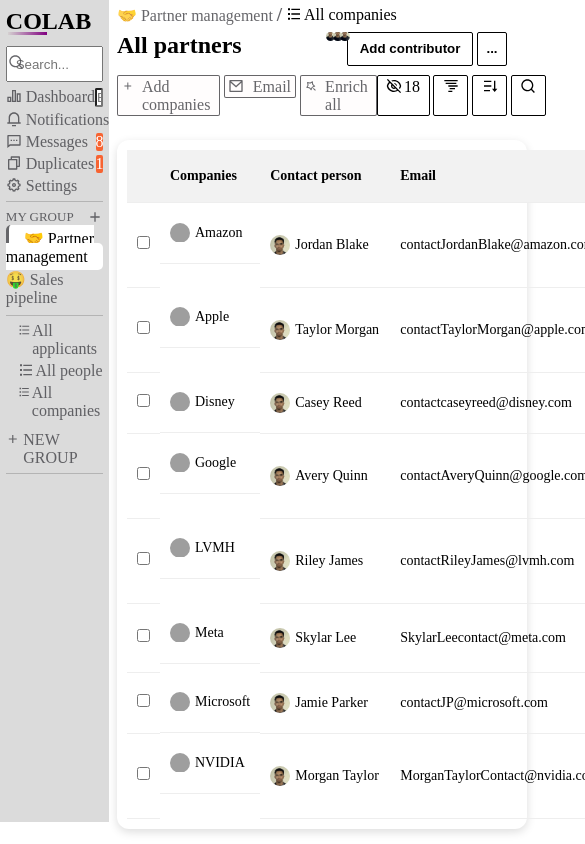
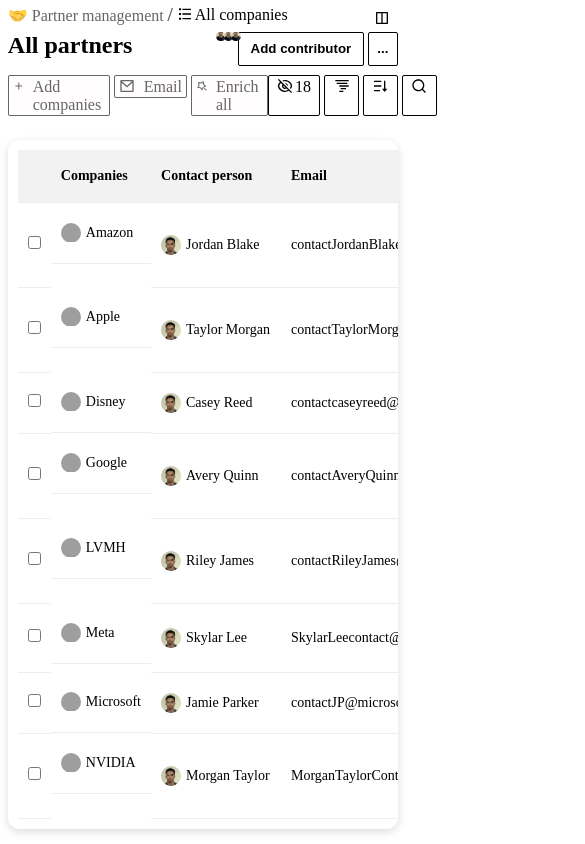
Before and after one commit to Hamza-Abouelwahab/Colab, a plain HTML site: page index.html in a window 390 px wide. Shown: the top 844 px of the page, 585 px wide, since content can reach past the window. Drawn offline with Linux system fonts and the light colour scheme; grey boxes are pictures that could not be loaded.

Commit message:
left-side responsive

```diff
--- a/index.html
+++ b/index.html
@@ -7,13 +7,20 @@
     <link rel="stylesheet" href="./public/css/app.css">
 </head>
 <body>
+    <input type="checkbox" id="print">
+    <label for="print">
+        <svg class="sidebar" xmlns="http://www.w3.org/2000/svg" viewBox="0 0 24 24" width="16" height="16" fill="currentColor"><path d="M11 5H5V19H11V5ZM13 5V19H19V5H13ZM4 3H20C20.5523 3 21 3.44772 21 4V20C21 20.5523 20.5523 21 20 21H4C3.44772 21 3 20.5523 3 20V4C3 3.44772 3.44772 3 4 3Z"></path></svg>
+    </label>
     <div class="container">
         <div class="left-side">
+            <div class="intro">
             <h2>COLAB</h2>
+            <svg xmlns="http://www.w3.org/2000/svg" viewBox="0 0 24 24" width="16" height="16" fill="currentColor"><path d="M11 5H5V19H11V5ZM13 5V19H19V5H13ZM4 3H20C20.5523 3 21 3.44772 21 4V20C21 20.5523 20.5523 21 20 21H4C3.44772 21 3 20.5523 3 20V4C3 3.44772 3.44772 3 4 3Z"></path></svg>
+            </div>
             <div class="navbar">
                 <div class="con-search">
                 <input type="search" class="search" placeholder="Search..." >
-                <svg xmlns="http://www.w3.org/2000/svg" viewBox="0 0 24 24" width="16" fill="currentColor"><path d="M18.031 16.6168L22.3137 20.8995L20.8995 22.3137L16.6168 18.031C15.0769 19.263 13.124 20 11 20C6.032 20 2 15.968 2 11C2 6.032 6.032 2 11 2C15.968 2 20 6.032 20 11C20 13.124 19.263 15.0769 18.031 16.6168ZM16.0247 15.8748C17.2475 14.6146 18 12.8956 18 11C18 7.1325 14.8675 4 11 4C7.1325 4 4 7.1325 4 11C4 14.8675 7.1325 18 11 18C12.8956 18 14.6146 17.2475 15.8748 16.0247L16.0247 15.8748Z"></path></svg>
+                <svg id="search" xmlns="http://www.w3.org/2000/svg" viewBox="0 0 24 24" width="16" fill="currentColor"><path d="M18.031 16.6168L22.3137 20.8995L20.8995 22.3137L16.6168 18.031C15.0769 19.263 13.124 20 11 20C6.032 20 2 15.968 2 11C2 6.032 6.032 2 11 2C15.968 2 20 6.032 20 11C20 13.124 19.263 15.0769 18.031 16.6168ZM16.0247 15.8748C17.2475 14.6146 18 12.8956 18 11C18 7.1325 14.8675 4 11 4C7.1325 4 4 7.1325 4 11C4 14.8675 7.1325 18 11 18C12.8956 18 14.6146 17.2475 15.8748 16.0247L16.0247 15.8748Z"></path></svg>
             </div>
             <nav>
                 <div class="cart">
--- a/public/css/app.css
+++ b/public/css/app.css
@@ -1,12 +1,12 @@
-*{
+* {
   margin: 0;
   padding: 0;
 }
-.container{
+.container {
   display: flex;
   /* height: 100vh; */
 }
-.container  .left-side{
+.container .left-side {
   height: auto;
   padding: 2vw 1.5vw;
   margin-bottom: 10px;
@@ -17,34 +17,41 @@
   gap: 3vw;
   color: #444448d0;
 }
-.left-side h2{
+.left-side .intro {
+  display: flex;
+  justify-content: space-between;
+  align-items: center;
+}
+.left-side .intro h2 {
   color: black;
   position: relative;
 }
-.left-side h2::before{
+.left-side h2::before {
   content: "";
-    width: 40%;
+  width: 95%;
   height: 3px;
-    background-image: linear-gradient(to left, purple,rgba(210, 204, 204, 0.679));
+  background-image: linear-gradient(
+    to left,
+    purple,
+    rgba(210, 204, 204, 0.679)
+  );
   position: absolute;
-    bottom:0px;
+  bottom: 0px;
   left: 2px;
-
 }
-.con-search{
+.con-search {
   display: flex;
   flex-direction: row-reverse;
   position: relative;
 }
-.con-search .search{
+.con-search .search {
   width: 100%;
   padding: 1vh 2vw;
-
 }
-.con-search > svg{
+.con-search > svg {
   position: absolute;
   top: 20%;
-    left:2%;
+  left: 2%;
 }
 
 .navbar {
@@ -52,17 +59,17 @@
   flex-direction: column;
   gap: 1.5vw;
 }
-.navbar nav{
+.navbar nav {
   display: flex;
   flex-direction: column;
   gap: 1vw;
   /* padding-bottom: 1vw; */
 }
-.navbar > nav > .cart{
+.navbar > nav > .cart {
   display: flex;
   justify-content: space-between;
 }
-.navbar > nav .cart > div{
+.navbar > nav .cart > div {
   display: flex;
   gap: 1vw;
 }
@@ -70,13 +77,13 @@ a {
   text-decoration: none;
   color: #444448d0;
 }
-.navbar > nav > .cart input{
+.navbar > nav > .cart input {
   /* background-color: aqua; */
   width: 25%;
   text-align: center;
   border-radius: 0.5vw;
 }
-.navbar > nav > .cart p{
+.navbar > nav > .cart p {
   background-color: #ff4000c6;
   width: 8%;
   color: white;
@@ -84,42 +91,40 @@ a {
   border-radius: 0.5vw;
 }
 
-.group{
+.group {
   padding: 2vw 0;
-    border-top: solid 0.5px #0000002e ;
+  border-top: solid 0.5px #0000002e;
   border-bottom: solid 0.5px #0000002e;
   display: flex;
   flex-direction: column;
   gap: 1vw;
-
 }
-.group .plus{
+.group .plus {
   display: flex;
   justify-content: space-between;
   font-size: small;
 }
-.group .box1 a{
+.group .box1 a {
   background-color: white;
-    border-left:solid #444448d0 ;
-    border-radius:5px ;
+  border-left: solid #444448d0;
+  border-radius: 5px;
   width: 100%;
   padding: 5px 15px;
   color: lab(0% 0 0);
 }
 
-.list{
+.list {
   gap: 1vw;
   display: flex;
   flex-direction: column;
-    padding-left:3vw ;
-
+  padding-left: 3vw;
 }
-.list div{
+.list div {
   display: flex;
   gap: 0.5vw;
   width: auto;
 }
-.new-gp{
+.new-gp {
   display: flex;
   gap: 1vw;
   padding-bottom: 1.5vw;
@@ -127,25 +132,25 @@ a {
 }
 
 /* * right-side */
-.container > .right-side{
+.container > .right-side {
   width: 100%;
   padding: 1vw 2vw;
 }
-.right-side .flex{
+.right-side .flex {
   display: flex;
   align-items: center;
   gap: 1vw;
 }
-.right-side .flex p{
+.right-side .flex p {
   color: #444448d0;
 }
-.right-side .flex p::after{
+.right-side .flex p::after {
   content: "/";
   padding-left: 1vw;
   font-size: larger;
   font-weight: bold;
 }
-.right-side .flex .box{
+.right-side .flex .box {
   display: flex;
   gap: 0.5vw;
   color: rgb(0, 0, 0);
@@ -153,7 +158,7 @@ a {
 .right-side .flex .box a {
   color: black;
 }
-img{
+img {
   width: 2.5vw;
   height: 2.5vw;
   object-fit: cover;
@@ -161,52 +166,50 @@ img{
   object-position: 0 -5px;
   display: flex;
 }
-.first-sd{
+.first-sd {
   padding: 1.5vw 0;
   display: flex;
   justify-content: space-between;
 }
-.profial{
+.profial {
   display: flex;
   position: relative;
   gap: 3vw;
 }
-.abs1{
+.abs1 {
   position: absolute;
-    /* position: relative; */
   left: 4%;
 }
-.abs2{
+.abs2 {
   position: absolute;
   left: 8%;
 }
-.buttons{
+.buttons {
   display: flex;
   gap: 1vw;
 }
-.buttons .btn{
-    padding:1vh 3vw;
+.buttons .btn {
+  padding: 1vh 3vw;
   background-color: white;
   border: solid 1px;
-
 }
-.buttons button{
-    padding: 1vh 1vh ;
+.buttons button {
+  padding: 1vh 1vh;
   background-color: white;
-    border: solid 1px ;
+  border: solid 1px;
   border-radius: 2px;
   font-weight: bold;
 }
-.links{
+.links {
   padding: 1vw 0;
   display: flex;
   justify-content: space-between;
 }
-.links .left-links{
+.links .left-links {
   display: flex;
   gap: 1vw;
 }
-.links .left-links a{
+.links .left-links a {
   display: flex;
   gap: 1vh;
   border: 1px solid;
@@ -214,7 +217,7 @@ img{
   background-color: rgb(255, 253, 253);
   padding: 0.3vw 1vw;
 }
-.links .right-links{
+.links .right-links {
   display: flex;
   gap: 1vw;
 }
@@ -239,7 +242,7 @@ img{
 
 table {
   width: 100%;
-  overflow-x:auto ;
+  overflow-x: auto;
   border-collapse: collapse;
   font-size: 14px;
 }
@@ -248,7 +251,8 @@ thead {
   background: #f2f2f2;
 }
 
-th, td {
+th,
+td {
   padding: 10px 10px;
   text-align: left;
   border-bottom: 1px solid #eee;
@@ -260,7 +264,7 @@ th, td {
   gap: 5px;
   height: 40px;
 }
-.person{
+.person {
   display: flex;
   align-items: center;
   gap: 5px;
@@ -293,8 +297,150 @@ a:hover {
   width: 50px;
 }
 
-.tier1 { background: #3cb371; }
-.tier2 { background: #20b2aa; }
-.tier3 { background: #9370db; }
-.tier4 { background: #ffa500; }
-.tier5 { background: #ff4500; }
+.tier1 {
+  background: #3cb371;
+}
+.tier2 {
+  background: #20b2aa;
+}
+.tier3 {
+  background: #9370db;
+}
+.tier4 {
+  background: #ffa500;
+}
+.tier5 {
+  background: #ff4500;
+}
+#print{
+    display: none;
+}
+.sidebar{
+    display: none;
+}
+
+/* ! media */
+
+@media (max-width: 440px) {
+    .container{
+        /* background-color: red; */
+    }
+  .container .left-side {
+    width: fit-content;
+    background-color: rgb(229, 184, 224);
+    position: absolute;
+    left: -320px;
+    transition: all 1s;
+    z-index: 999;
+    height:auto;
+    padding-top: 26%;
+  }
+  /* ^  */
+  .left-side .intro {
+    padding: 3vw 0;
+  display: flex;
+  justify-content: space-between;
+  align-items: center;
+}
+.left-side .intro h2 {
+  color: rgb(0, 0, 0);
+  font-weight: bolder;
+  font-size: 2em;
+  position: relative;
+}
+.left-side h2::before {
+  content: "";
+  width: 95%;
+  height: 2px;
+}
+.navbar {
+  gap: 10vw;
+}
+.navbar nav {
+  gap: 4vw;
+}
+
+.navbar > nav .cart > div {
+  gap: 2vw;
+
+}
+.navbar > nav .cart > div:hover{
+    border:solid 1px #007bff;
+    border-radius: 8px;
+    padding: 3px 6px;
+}
+
+
+.navbar > nav > .cart input {
+  /* background-color: aqua; */
+  width: 25%;
+  text-align: center;
+  border-radius: 0.5vw;
+}
+.navbar > nav > .cart p {
+  background-color: #ff4000c6;
+  width: 8%;
+  color: white;
+  text-align: center;
+  border-radius: 0.5vw;
+}
+
+.group {
+    /* background-color: #007bff; */
+  padding: 6vw 0;
+  border-top: solid 0.5px #0000002e;
+  border-bottom: solid 0.5px #0000002e;
+  display: flex;
+  flex-direction: column;
+  gap: 3vw;
+}
+.group .plus {
+  padding-bottom: 20px;
+  display: flex;
+  justify-content: space-between;
+  font-size: small;
+}
+.group .box1 a {
+  background-color: white;
+  border-left: solid #444448d0;
+  border-radius: 5px;
+  width: 100%;
+  padding: 5px 15px;
+  color: lab(0% 0 0);
+}
+.list {
+  gap: 5vw;
+  display: flex;
+  flex-direction: column;
+  padding-left: 3vw;
+}
+.list div {
+  display: flex;
+  gap: 1.5vw;
+  width: auto;
+}
+.new-gp {
+    padding-top: 20px;
+  display: flex;
+  gap: 2vw;
+  padding-bottom: 6vw;
+  border-bottom: solid 0.5px #0000002e;
+}
+
+  .right-side .table-container {
+    width: auto;
+    overflow: auto;
+  }
+  #search {
+    display: none;
+  }
+  .sidebar {
+    display: block;
+    position: absolute;
+    right: 0;
+    top: 10px;
+  }
+  #print:checked ~ .container>.left-side {
+    left: 0;
+  }
+}
```
Lines whose indentation alone changed are shown as unchanged.
